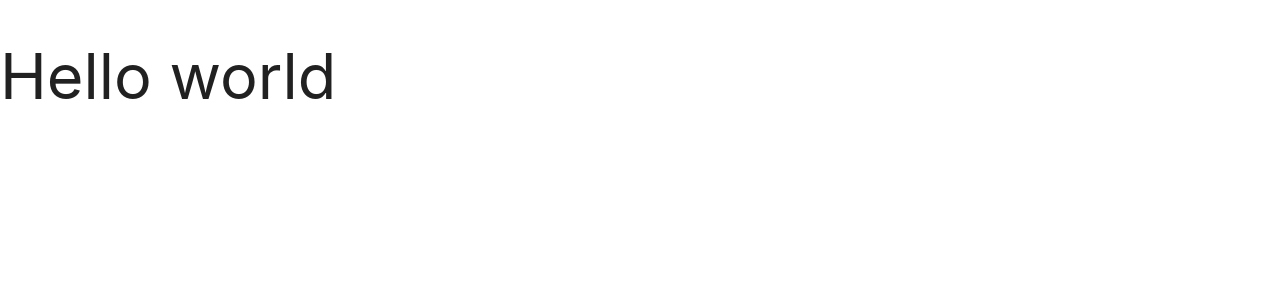
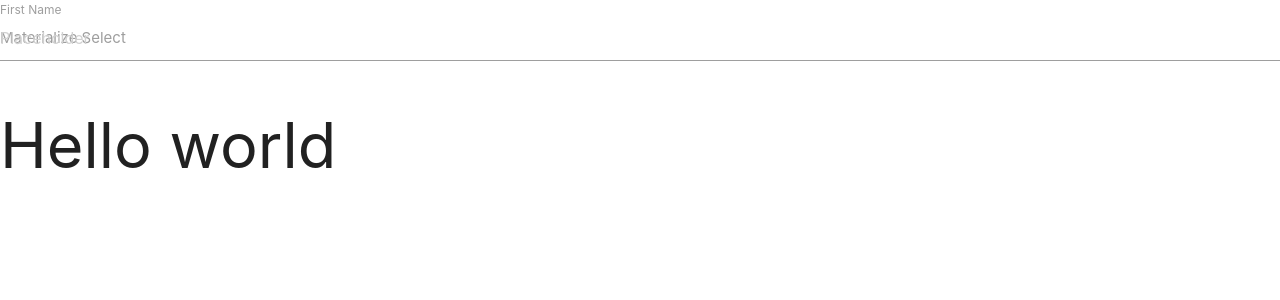
Before and after one commit to MabiGermano/hackathon-ccr-2021, a React (Create React App) app in the folder frontend/transforma/: page / in a window 1280 px wide. Shown: the top 300 px of the page. Built offline with nearby package versions, Linux system fonts and the light colour scheme.

Commit message:
Criação dos componentes Imput e Select

```diff
--- a/frontend/transforma/src/App.js
+++ b/frontend/transforma/src/App.js
@@ -1,8 +1,14 @@
 import './App.css';
+import Input from "./components/Input";
+import Select from "./components/Select";
 
 function App() {
   return (
-    <h1>Hello world</h1>
+    <>
+      <Select/>
+      <Input/>
+      <h1>Hello world</h1>
+    </>
   );
 }
 
--- /dev/null
+++ b/frontend/transforma/src/components/Input.js
@@ -0,0 +1,12 @@
+import React from "react";
+
+const Input = () => {
+    return(
+        <div className="input-field">
+            <input placeholder="Placeholder" id="first_name" type="text" className="validate"/>
+            <label htmlFor="first_name">First Name</label>
+        </div>
+    );
+}
+
+export default Input;
--- /dev/null
+++ b/frontend/transforma/src/components/Select.js
@@ -0,0 +1,17 @@
+import React from "react";
+
+const Select = () => {
+  return (
+    <div class="input-field">
+        <select>
+          <option value="" disabled selected>Choose your option</option>
+          <option value="1">Option 1</option>
+          <option value="2">Option 2</option>
+          <option value="3">Option 3</option>
+        </select>
+        <label>Materialize Select</label>
+    </div>
+  )
+}
+
+export default Select;
```
Also changed, not shown: 2 other files (tests, documents, lock files or other folders).
